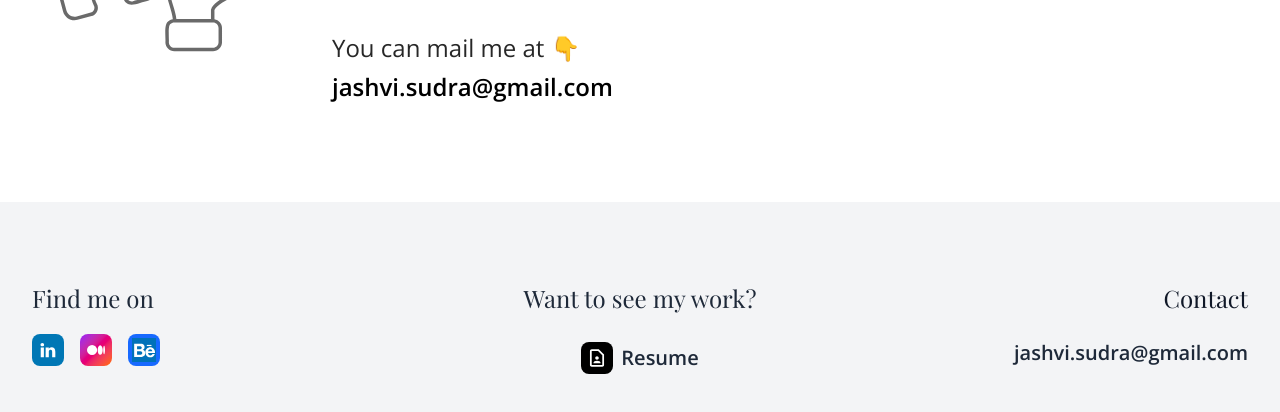
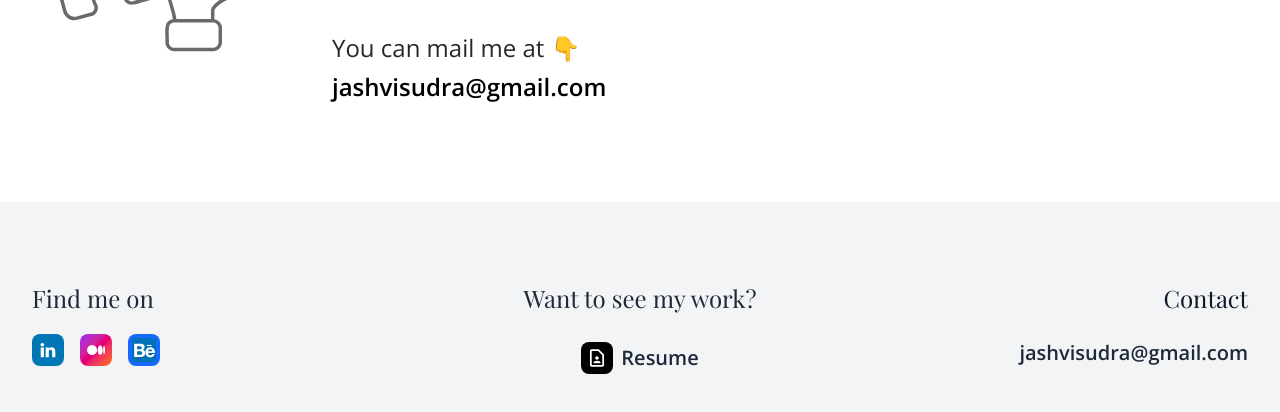
Before and after one commit to chintal31/portfolio, a Next.js app: page / in a window 1280 px wide. Shown: the part 3201-3613 px from the top of the page. Built offline with nearby package versions, Linux system fonts and the light colour scheme; a web font is replaced by a local one.

Commit message:
updated favicon and email

```diff
--- a/src/components/layout/Collaboration.tsx
+++ b/src/components/layout/Collaboration.tsx
@@ -71,10 +71,10 @@ export default function Collaboration() {
                 <p className="font-open-sans font-normal text-[clamp(1rem,2vw,1.5rem)] leading-relaxed text-[#272727]">
                   You can mail me at 👇 <br />
                   <a
-                    href="mailto:jashvi.sudra@gmail.com"
+                    href="mailto:jashvisudra@gmail.com"
                     className="text-black font-semibold hover:text-black-700 transition-colors"
                   >
-                    jashvi.sudra@gmail.com
+                    jashvisudra@gmail.com
                   </a>
                 </p>
               </AnimatedWrapper>
--- a/src/components/layout/SEOHead.tsx
+++ b/src/components/layout/SEOHead.tsx
@@ -48,25 +48,9 @@ export default function SEOHead({
       {/* Canonical URL */}
       {canonicalUrl && <link rel="canonical" href={canonicalUrl} />}
 
-      {/* Favicon */}
-      <link rel="icon" href="/favicon.ico" />
-      <link
-        rel="apple-touch-icon"
-        sizes="180x180"
-        href="/apple-touch-icon.png"
-      />
-      <link
-        rel="icon"
-        type="image/png"
-        sizes="32x32"
-        href="/favicon-32x32.png"
-      />
-      <link
-        rel="icon"
-        type="image/png"
-        sizes="16x16"
-        href="/favicon-16x16.png"
-      />
+      {/* Favicon — same asset as navbar brand mark */}
+      <link rel="icon" type="image/png" href="/images/navbar/flower.png" />
+      <link rel="apple-touch-icon" href="/images/navbar/flower.png" />
 
       {children}
     </Head>
--- a/src/constants/index.ts
+++ b/src/constants/index.ts
@@ -30,7 +30,7 @@ export const NAVIGATION_ITEMS: NavigationItem[] = [
 
 // Contact information
 export const CONTACT_INFO: ContactInfo = {
-  email: "jashvi.sudra@gmail.com",
+  email: "jashvisudra@gmail.com",
   location: "Mumbai, India",
   social: {
     linkedin: "https://www.linkedin.com/in/jashvisudra/",
```
